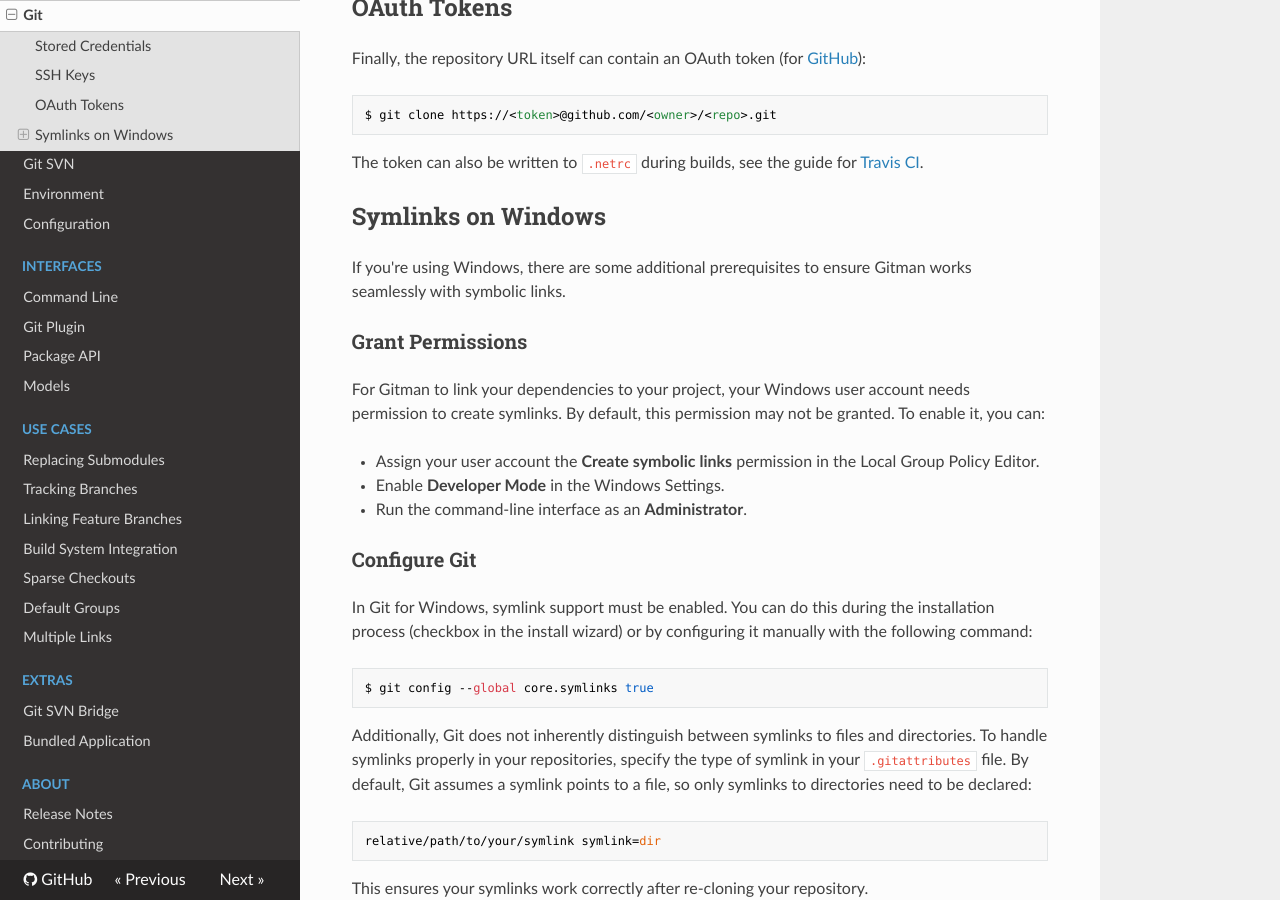
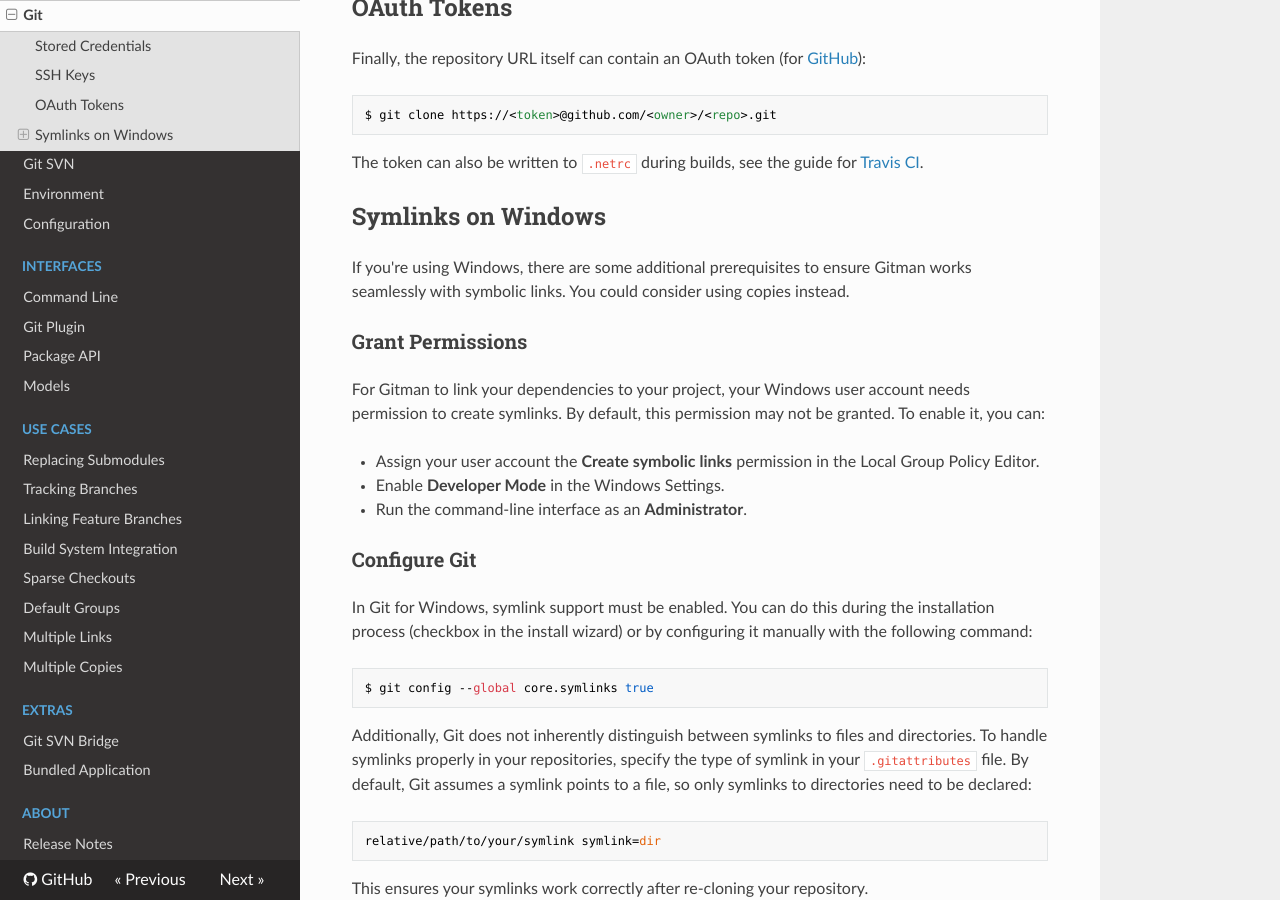
Before and after one commit to jacebrowning/gitman, an MkDocs documentation site: the page built from docs/setup/git.md, in a window 1280 px wide and 900 px high, scrolled down 994 px. Built offline with MkDocs 1.6.1, drawn with Linux system fonts in a browser that asks for light colours; nearby versions of some CDN libraries.

```diff
--- a/docs/setup/git.md
+++ b/docs/setup/git.md
@@ -52,7 +52,7 @@ The token can also be written to `.netrc` during builds, see the guide for [Trav
 
 ## Symlinks on Windows
 
-If you're using Windows, there are some additional prerequisites to ensure Gitman works seamlessly with symbolic links.
+If you're using Windows, there are some additional prerequisites to ensure Gitman works seamlessly with symbolic links. You could consider using copies instead.
 
 ### Grant Permissions
 
--- a/mkdocs.yml
+++ b/mkdocs.yml
@@ -36,6 +36,7 @@ nav:
     - Sparse Checkouts: use-cases/sparse-checkouts.md
     - Default Groups: use-cases/default-groups.md
     - Multiple Links: use-cases/multiple-links.md
+    - Multiple Copies: use-cases/multiple-copies.md
   - Extras:
     - Git SVN Bridge: extras/git-svn-bridge.md
     - Bundled Application: extras/bundled-application.md
```
Also changed, not shown: README.md (+2 -0 lines), 1 other file.
